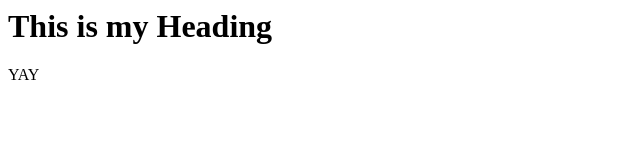
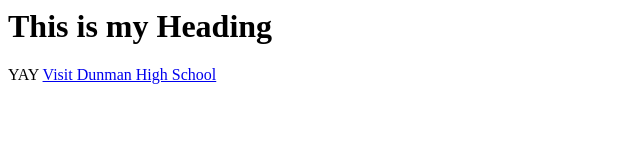
Before and after one commit to avixdery/hello, a plain HTML site: page index.html in a window 1280 px wide. Shown: the whole page, without its empty margins (0-640 px from the left). Drawn offline with Linux system fonts and the light colour scheme.

Commit message:
Update index.html

```diff
--- a/index.html
+++ b/index.html
@@ -9,3 +9,10 @@ hello
 YAY
 </body>
 </html>
+<html>
+<body>
+
+<a href="https://dunmanhigh.moe.edu.sg/">Visit Dunman High School</a>
+
+</body>
+</html>
```
